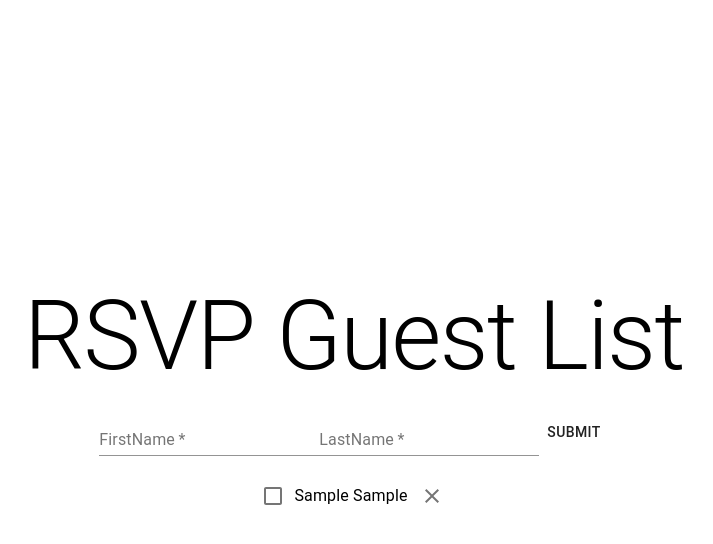
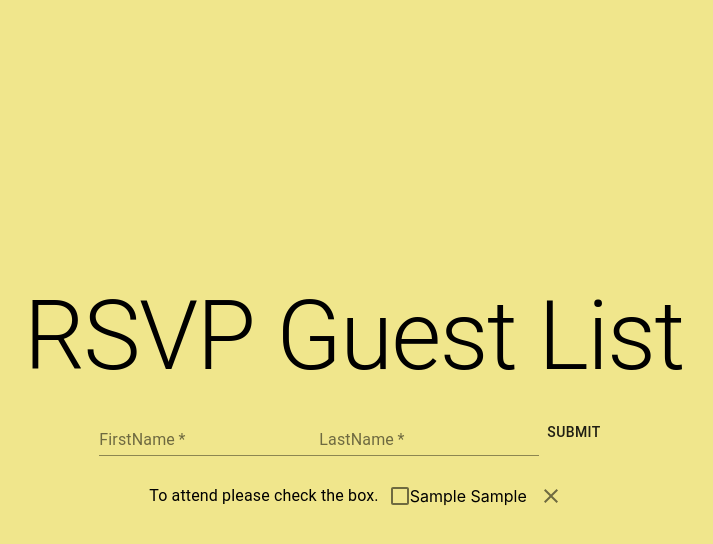
Before and after one commit to madillus/react-guest-list, a React (Create React App) app: page / in a window 1280 px wide. Both pictures are taken after typing "Sample", "Sample" into the empty fields and a click on the button "SUBMIT". Shown: the top 544 px of the page, without its empty margins (286-999 px from the left). Built offline with nearby package versions, Linux system fonts and the light colour scheme; no server answers.

Commit message:
Added style

```diff
--- a/src/App.css
+++ b/src/App.css
@@ -5,8 +5,11 @@
   flex-direction: column;
   align-items: center;
   justify-content: center;
+  background-color: khaki;
+
+  font-family: -apple-system, BlinkMacSystemFont, 'Segoe UI', Roboto, Oxygen,
+    Ubuntu, Cantarell, 'Open Sans', 'Helvetica Neue', sans-serif;
 }
-
 body,
 html,
 #root {
@@ -41,7 +44,7 @@ li {
   flex-direction: column;
   align-items: center;
   justify-content: center;
-  font-size: calc(10px + 2vmin);
+  font-size: calc(14px + 2vmin);
   color: white;
 }
 
--- a/src/App.js
+++ b/src/App.js
@@ -19,15 +19,21 @@ function App() {
       fetchGuestList();
     }
   }, [loading]);
+  async function removeGuest(id) {
+    setGuestList(guestList.filter((guest) => guest.id !== id));
+    setLoading(true);
+    await fetch(`${baseUrl}/${id}`, { method: 'DELETE' });
+    setLoading(false);
+  }
 
-  async function sendGuest(first, last) {
+  async function sendGuest(firstName, lastName) {
     setLoading(true);
     await fetch(`${baseUrl}/`, {
       method: 'POST',
       headers: { 'Content-Type': 'application/json' },
       body: JSON.stringify({
-        firstName: first,
-        lastName: last,
+        firstName: firstName,
+        lastName: lastName,
       }),
     });
     setLoading(false);
@@ -51,9 +57,6 @@ function App() {
       }),
     );
   }
-  function removeGuest(id) {
-    setGuestList(guestList.filter((guest) => guest.id !== id));
-  }
 
   return (
     <div className="App">
--- a/src/Components/Guest.js
+++ b/src/Components/Guest.js
@@ -1,6 +1,7 @@
 import React from 'react';
 import { Checkbox, IconButton, ListItem, Typography } from '@material-ui/core';
 import CloseIcon from '@material-ui/icons/Close';
+import FormControlLabel from '@material-ui/core/FormControlLabel';
 
 function Guest({ guest, toggleComplete, removeGuest }) {
   function handleCheckboxClick() {
@@ -12,9 +13,15 @@ function Guest({ guest, toggleComplete, removeGuest }) {
   }
   return (
     <ListItem style={{ display: 'flex' }}>
-      <Checkbox checked={guest.completed} onClick={handleCheckboxClick} />
+      <FormControlLabel
+        checked={guest.completed}
+        labelPlacement="start"
+        label={<Typography>To attend please check the box.</Typography>}
+        control={<Checkbox value="completed" color="primary" />}
+        onClick={handleCheckboxClick}
+      />
       <Typography
-        variant="body1"
+        variant="body3"
         style={{
           textDecoration: guest.completed ? 'underline' : null,
         }}
```
Also changed, not shown: public/images/desert.jpg (added).
